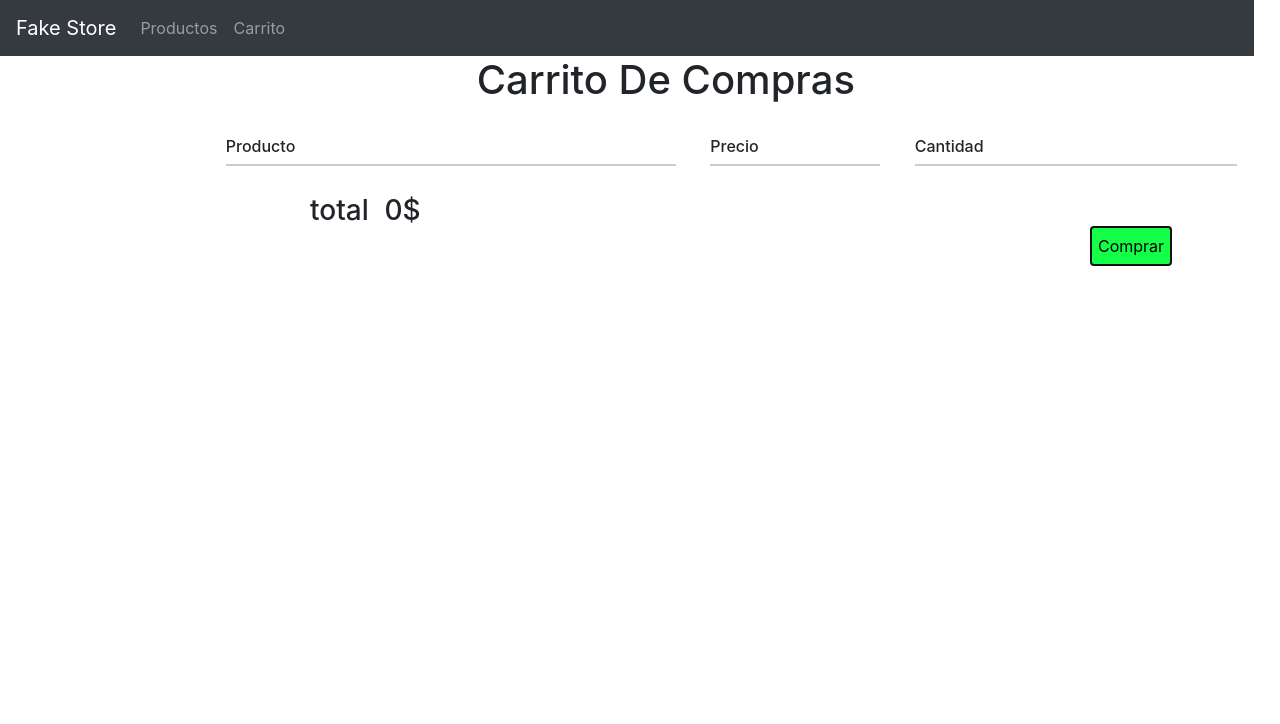
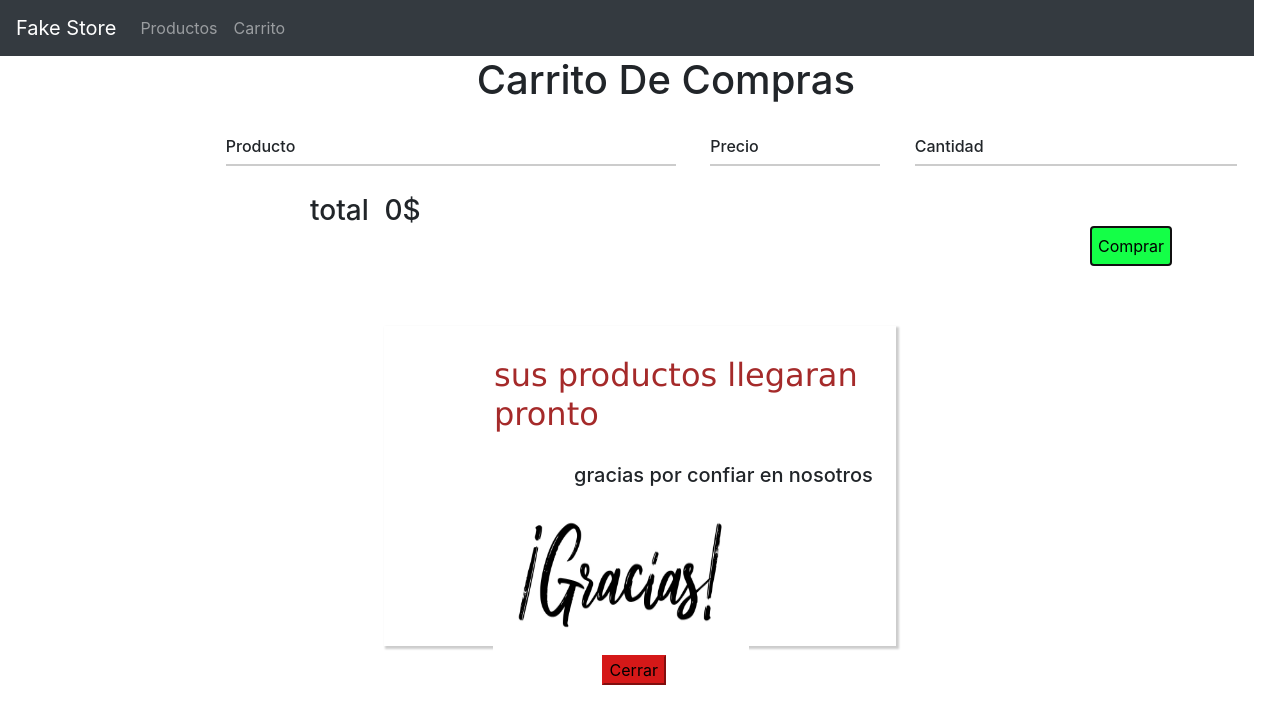
Before and after one commit to maicol1912/CarritoDeCompras, a plain HTML site: page carrito.html in a window 1280 px wide. Both pictures are taken after a click on the button "Comprar". Shown: the top 724 px of the page. Drawn offline with nearby package versions, Linux system fonts and the light colour scheme.

Commit message:
ventana modal agregada

```diff
--- a/carrito.html
+++ b/carrito.html
@@ -55,9 +55,14 @@
       <div class="precio-cuenta">
         <h3 class="precio-final" id="carritoTotal">0$</h3>
       </div>
-      <div class="comprar-cuenta"><button class="comprar-button">Comprar</button></div>
+      <div class="comprar-cuenta"><button class="comprar-button" onclick="abrirModal()">Comprar</button></div>
     </div>
-
+    <div class="cuadro-modal" style="display:none">
+      <h2 class="titulo-modal">sus productos llegaran pronto</h2>
+      <h5 class="subtitulo-modal">gracias por confiar en nosotros</h5>
+      <img  class="image-despedida" src="imagenes/gracias-por-tu-compra.jpg" alt="">
+      <button class="button-cerrar" onclick="cerrarModal()">Cerrar</button>
+  </div>
 
   <script src="functions.js"></script>
 </body>
--- a/functions.js
+++ b/functions.js
@@ -206,3 +206,11 @@ function refrescarPagina(){
 function localStor(){
     localStorage.setItem('llenarTabla');
 }
+function abrirModal(){
+    const modalOculta = document.querySelector(".cuadro-modal")
+    modalOculta.style.display = 'block';
+}
+function cerrarModal(){
+    const modalOculta = document.querySelector(".cuadro-modal")
+    modalOculta.style.display = 'none';
+}
--- a/styles.css
+++ b/styles.css
@@ -196,3 +196,31 @@ display: inline-block;
     border-color: rgb(63, 63, 243);
     background-color: rgb(63, 63, 243);
 }
+.cuadro-modal{
+    width:40vw;
+    height: 40vh;
+    position: absolute;
+    margin-left:30vw ;
+    margin-top: -30vh;
+    box-shadow: 2px 2px 2px 1px rgba(0, 0, 0, 0.2);
+}
+.titulo-modal{
+    font-family: 'Lucida Sans', 'Lucida Sans Regular', 'Lucida Grande', 'Lucida Sans Unicode', Geneva, Verdana, sans-serif;
+    margin-left: 110px;
+    margin-top:30px ;
+    color: brown;
+}
+.subtitulo-modal{
+    margin-left: 190px;
+    margin-top:30px ;
+}
+.image-despedida{
+    width: 20vw;
+    height: 20vh;
+    margin-left: 8.5vw;
+}
+.button-cerrar{
+    background-color: rgb(213, 24, 24);
+    border-color: rgb(213, 24, 24);
+    margin-left: 17vw;
+}
```
Also changed, not shown: index.html (+1 -1 lines), imagenes/gracias-por-tu-compra.jpg (added).
